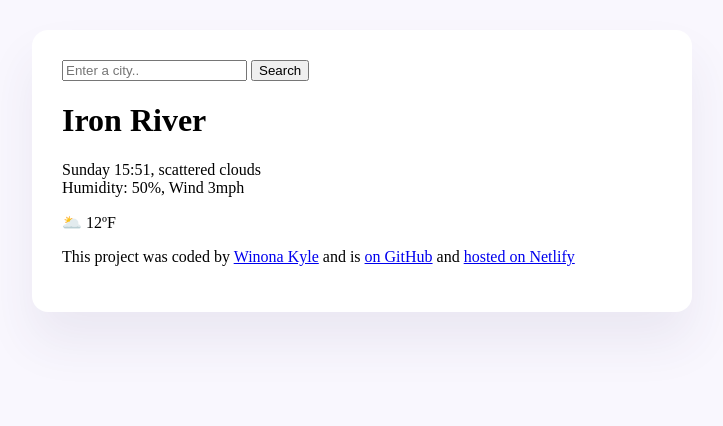
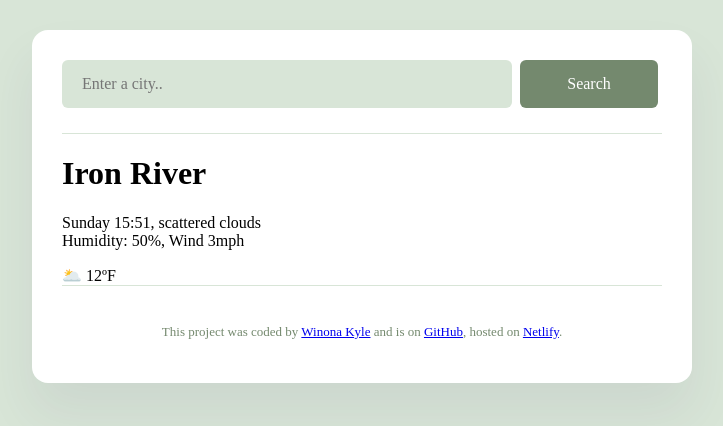
Before and after one commit to winonakyle/vanilla-weather, a plain HTML site: page index.html in a window 1280 px wide. Shown: the whole page, without its empty margins (278-1001 px from the left). Drawn offline with Linux system fonts and the light colour scheme; a web font is replaced by a local one.

Commit message:
styled css and updated footer on html

```diff
--- a/index.html
+++ b/index.html
@@ -12,9 +12,9 @@
 <body>
   <div class="trio" >
   <header>
-    <form>
-      <input type="search" placeholder="Enter a city.." required />
-      <input type="submit" value="Search" />
+    <form class="search-form">
+      <input type="search" placeholder="Enter a city.." required class="search-form-input" />
+      <input type="submit" value="Search" class="search-form-button" />
     </form>
   </header>
   <main>
@@ -33,9 +33,9 @@
   <footer>
     <p>
       This project was coded by
-      <a href="https://github.com/winonakyle" target="_blank">Winona Kyle</a> and is
-      <a href="https://github.com/winonakyle/vanilla-weather" target="_blank"> on GitHub</a> and
-      <a href="https://wk-vanilla-weather.netlify.app/" target="_blank">hosted on Netlify</a>
+      <a href="https://github.com/winonakyle" target="_blank">Winona Kyle</a> and is on
+      <a href="https://github.com/winonakyle/vanilla-weather" target="_blank">GitHub</a>, hosted on
+      <a href="https://wk-vanilla-weather.netlify.app/" target="_blank">Netlify</a>.
     </p>
   </footer>
   </div>
--- a/src/style.css
+++ b/src/style.css
@@ -1,5 +1,5 @@
 body {
-  background-color: #f9f7fe;
+  background-color: #D8E5D7;
   font-family: "Fuzzy Bubbles", serif;
 }
 
@@ -11,3 +11,38 @@ body {
   border-radius: 16px;
   padding: 30px;
 }
+
+header {
+  border-bottom: 1px solid #D8E5D7;
+  padding: 0 0 25px 0;
+}
+
+.search-form-input {
+  background-color: #D8E5D7;
+  border: none;
+  border-radius: 6px;
+  width: 75%;
+  font-family: "Fuzzy Bubbles", serif;
+  font-size: 16px;
+  padding: 15px 20px;
+}
+
+.search-form-button {
+  background-color: #74896E;
+  border: none;
+  border-radius: 6px;
+  width: 23%;
+  margin-left: 4px;
+  font-family: "Fuzzy Bubbles", serif;
+  font-size: 16px;
+  padding: 15px 25px;
+  color: white;
+}
+
+footer {
+  border-top: 1px solid #D8E5D7;
+  padding: 25px 0 0 0;
+  text-align: center;
+  font-size: 13px;
+  color: #74896E;
+}
```
